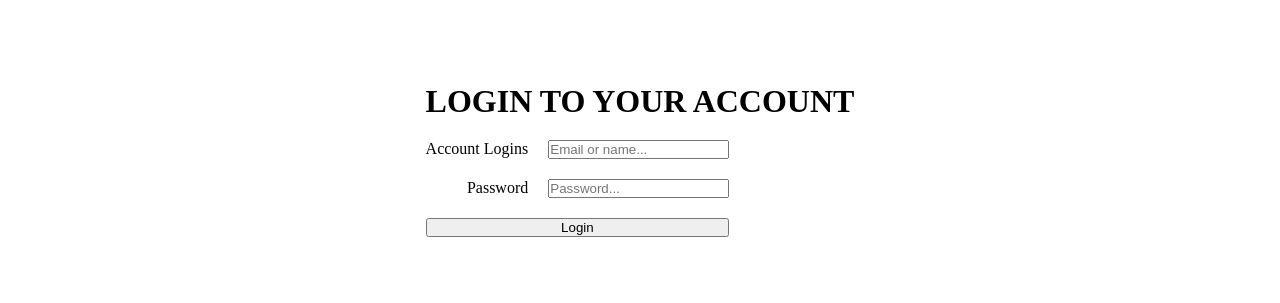
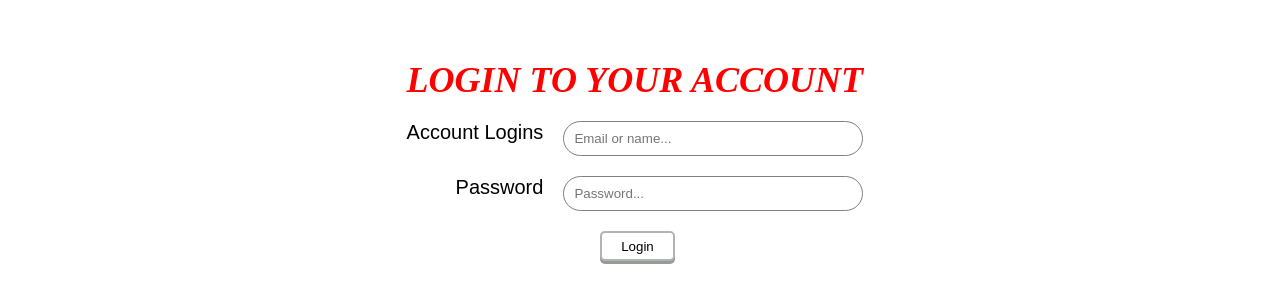
Before and after one commit to gentrituka1/hoxton-node-project-frontend, a React (Vite) app: page /login in a window 1280 px wide. Shown: the part 265-568 px from the top of the page. Built offline with nearby package versions, Linux system fonts and the light colour scheme; no server answers.

Commit message:
;ogin page updated

```diff
--- a/src/pages/Login.css
+++ b/src/pages/Login.css
@@ -14,3 +14,48 @@
     justify-content: end;
     gap: 20px;
 }
+
+.login-h1{
+    color: red;
+    font-size: 36px;
+    font-style: italic;
+}
+
+.account{
+    font-size: 20px;
+    font-family: Arial, Helvetica, sans-serif;
+}
+
+.login-input{
+    width: 300px;
+    height: 35px;
+    border-radius: 20px;
+    border: thin solid gray;
+    margin-right: 10px;
+    padding: 10px;
+}
+
+.login-btn{
+    background-color: white;
+    color: black;
+    border: 2px solid #afb6af;
+    margin-right: 5px;
+    padding: 5px;
+    border-radius: 5px;
+    box-shadow: 0 3px #999;
+    cursor: pointer;
+    width: 75px;
+    height: 30px;
+    justify-self: center;
+}
+
+.login-btn:hover{
+    background-color: #afb6af;
+    color: white;
+}
+
+.login-btn:active{
+    background-color: #3e443e;
+    box-shadow: 0 2px #666;
+    transform: translateY(3px);
+}
--- a/src/pages/Login.tsx
+++ b/src/pages/Login.tsx
@@ -1,39 +1,58 @@
-import React from 'react'
-import './Login.css'
+import React from "react";
+import "./Login.css";
 
 type Props = {
   signIn: (data: any) => void;
-}
+};
 
-export default function Login( {signIn}: Props) {
+export default function Login({ signIn }: Props) {
   return (
-    <main className='main'>
-        <h1>LOGIN TO YOUR ACCOUNT</h1>
-        <form onSubmit={(e) => {
-            e.preventDefault()
+    <main className="main">
+      <h1 className="login-h1">LOGIN TO YOUR ACCOUNT</h1>
+      <form
+        onSubmit={(e) => {
+          e.preventDefault();
           let user = {
             login: e.target.login.value,
-                password: e.target.password.value
+            password: e.target.password.value,
+          };
+          fetch("http://localhost:4000/login", {
+            method: "POST",
+            headers: {
+              "Content-Type": "application/json",
+            },
+            body: JSON.stringify(user),
+          })
+            .then((res) => res.json())
+            .then((data) => {
+              if (data.error) {
+                alert(data.error);
+              } else {
+                signIn(data);
               }
-            fetch('http://localhost:4000/login', {
-                method: 'POST',
-                headers: {
-                    'Content-Type': 'application/json'
-                },
-                body: JSON.stringify(user)
-            }).then(res => res.json())
-            .then(data => {
-                if(data.error){
-                    alert(data.error)
-                } else {
-                    signIn(data)
-                }
-            })
-        }}>
-            <label>Account Logins <input type='text' name="login" placeholder='Email or name...'/></label>
-            <label>Password <input type='password' name="password" placeholder='Password...'/></label>
-            <button className='login-btn'>Login</button>
+            });
+        }}
+      >
+        <label>
+          <p className="account">Account Logins </p>
+          <input
+            type="text"
+            name="login"
+            placeholder="Email or name..."
+            className="login-input"
+          />
+        </label>
+        <label>
+          <p className="account">Password </p>
+          <input
+            type="password"
+            name="password"
+            placeholder="Password..."
+            className="login-input"
+          />
+        </label>
+        <button className="login-btn">Login</button>
       </form>
     </main>
-  )
+  );
 }
```
Lines whose indentation alone changed are shown as unchanged.
